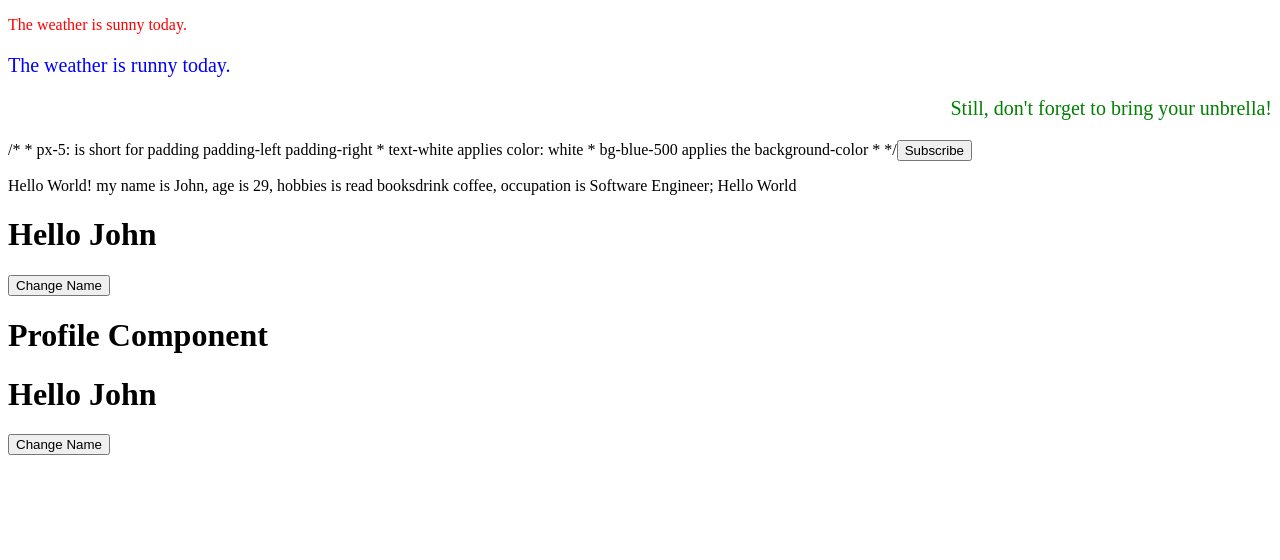
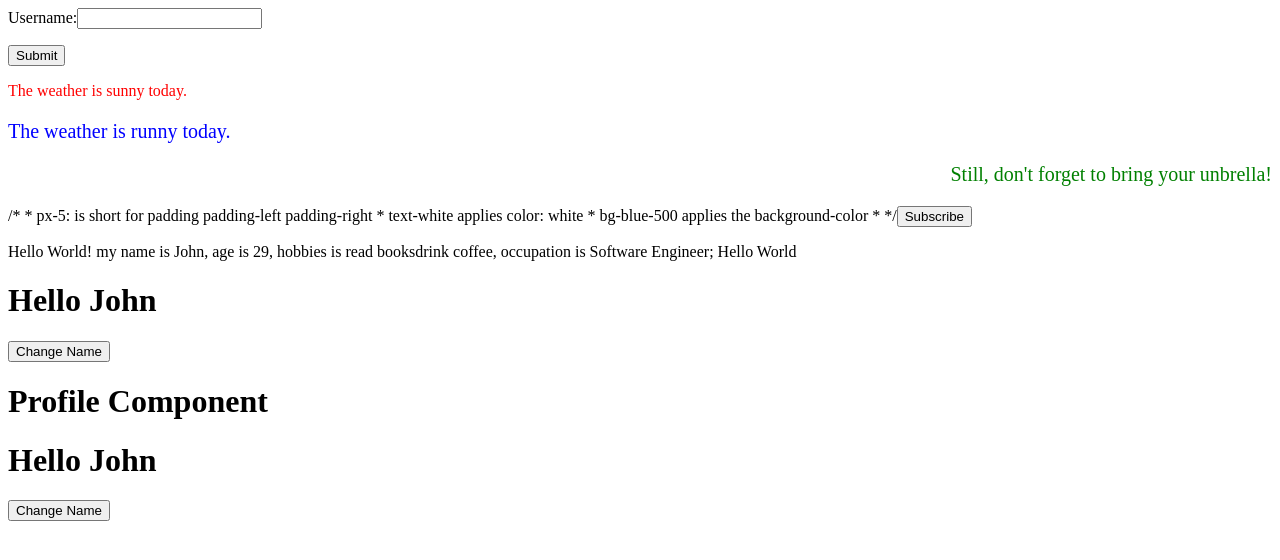
Before and after one commit to ChyiYaqing/react101, a React (Vite) app in the folder react-app/: page / in a window 1280 px wide. Shown: the top 560 px of the page. Built offline with nearby package versions, Linux system fonts and the light colour scheme.

Commit message:
chapter 8: form

```diff
--- /dev/null
+++ b/react-app/src/Form.jsx
@@ -0,0 +1,42 @@
+import {useState} from 'react';
+
+function Form() {
+    // set up the state that will serve as the input value.
+    const [username, setUsername] = useState();
+
+    // store the error message
+    const [usernameError, setUsernameError] = useState();
+
+    const handleUsername = (e) => {
+        const { value } = e.target;
+        setUsername(value);
+
+        // Validate username value;
+        if (value.length <= 6) {
+            setUsernameError('Username length must be more than 6 characters');
+        } else {
+            setUsernameError();
+        }
+    };
+
+    const handleSubmit = (e) => {
+        // stop the default form submission behavior, which will trigger a refresh
+        e.preventDefault();
+        if (usernameError) {
+            alert('Unable to submit: Form contain errors');
+        } else {
+            alert(username); // create an alert box to display the username value
+        }
+    }
+
+    return (
+        <form onSubmit={handleSubmit}>
+            Username:
+            <input type='text' name='username' onChange={handleUsername}></input>
+            <p>{usernameError}</p>
+            <button>Submit</button>
+        </form>
+    );
+}
+
+export default Form
--- a/react-app/src/main.jsx
+++ b/react-app/src/main.jsx
@@ -2,9 +2,11 @@ import React from 'react'
 import ReactDOM from 'react-dom/client'
 import App from './App.jsx'
 import ParentComponent from './ParentComponent.jsx'
+import Form from './Form.jsx'
 
 ReactDOM.createRoot(document.getElementById('root')).render(
   <React.StrictMode>
+    <Form />
     <App />
     <ParentComponent />
   </React.StrictMode>,
```
Also changed, not shown: 2 other files (tests, documents, lock files or other folders).
